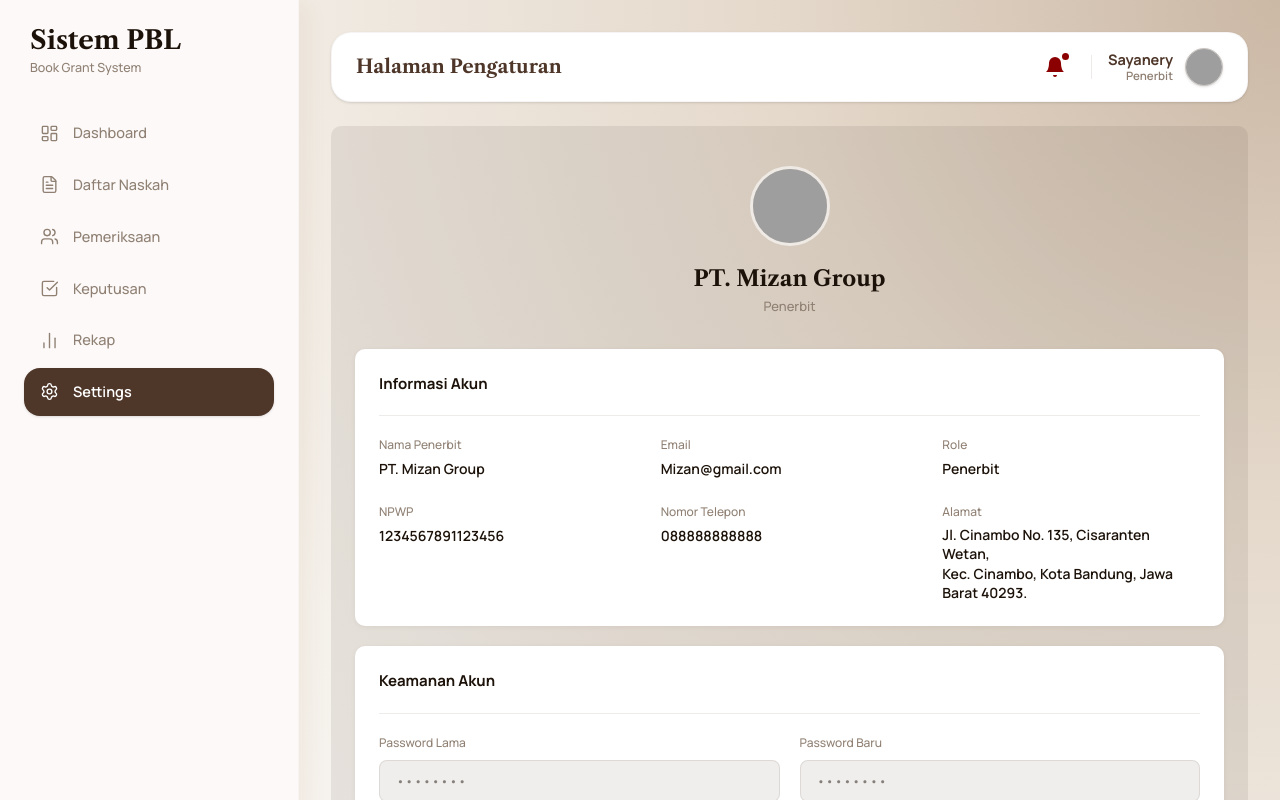
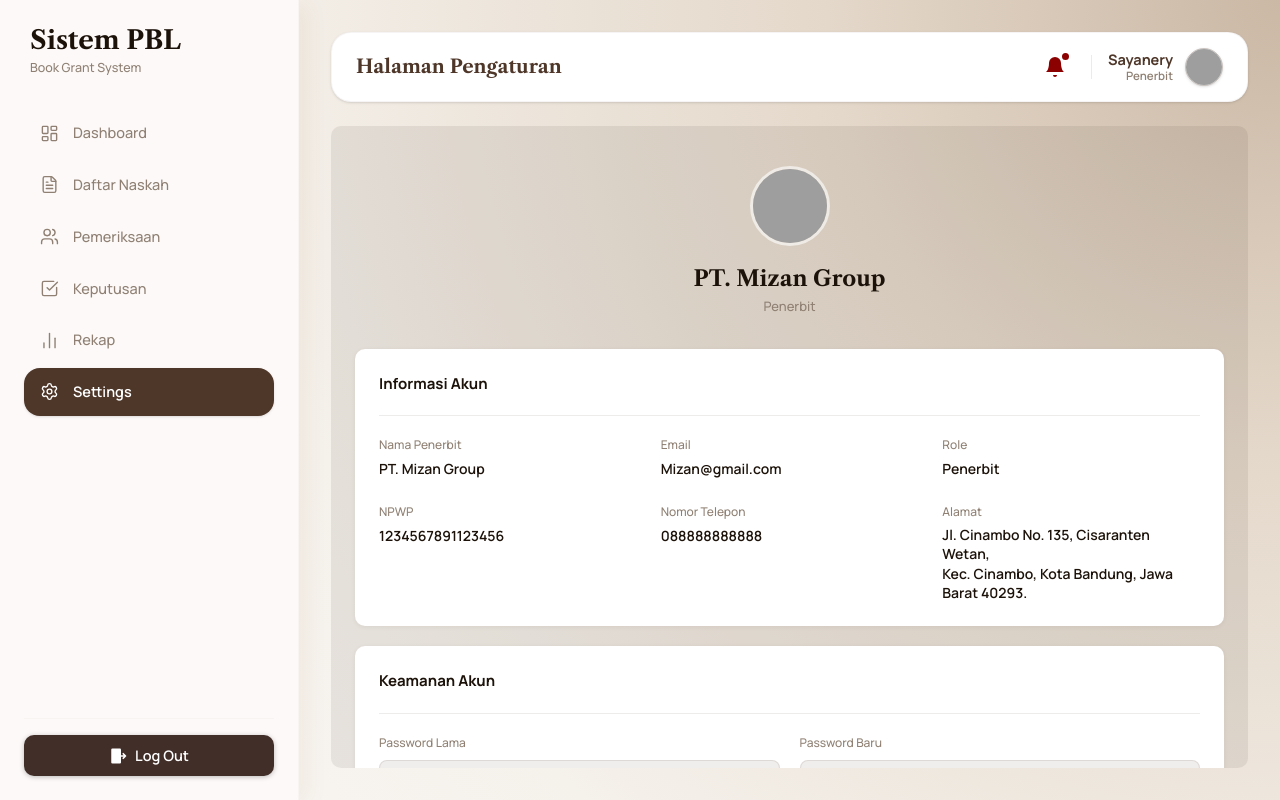
Before and after one commit to RizalHaryaputra/book-grant-frontend, a Vue app: page /settings in a window 1280 px wide. Shown: the top 800 px of the page. Built offline with nearby package versions, Linux system fonts and the light colour scheme; grey boxes are pictures that could not be loaded.

Commit message:
memperbaiki ukuran halaman

```diff
--- a/src/components/HeroBanner.vue
+++ b/src/components/HeroBanner.vue
@@ -1,16 +1,16 @@
 <template>
   <section
-    class="relative rounded-[40px] overflow-hidden min-h-[420px] shadow-xl border border-black/15 transition-all duration-300"
+    class="relative rounded-[40px] overflow-hidden min-h-[420px] lg:min-h-[480px] shadow-xl border border-black/15 transition-all duration-300"
     :style="{
       backgroundImage: `linear-gradient(135deg, rgba(35, 30, 27, 0.88) 0%, rgba(48, 41, 36, 0.78) 50%, rgba(24, 21, 19, 0.88) 100%), url('https://images.unsplash.com/photo-1532012197267-da84d127e765?auto=format&fit=crop&w=1200&q=80')`,
       backgroundSize: 'cover',
       backgroundPosition: 'center 62%'
     }"
   >
-    <div class="p-10 flex flex-col lg:flex-row justify-between items-center h-full gap-10">
+    <div class="p-10 flex flex-col lg:flex-row justify-between items-center lg:h-full gap-10">
 
       <!-- LEFT CONTENT -->
-      <div class="text-white flex-1 flex flex-col justify-between h-full">
+      <div class="text-white flex-1 flex flex-col justify-between lg:h-full">
         <div>
           <p
             class="uppercase tracking-[0.25em] text-[11.5px] font-extrabold text-white/50 mb-7"
--- a/src/components/Sidebar.vue
+++ b/src/components/Sidebar.vue
@@ -3,7 +3,7 @@
     class="flex flex-col justify-between flex-shrink-0"
     style="
       width: 299px;
-      min-height: 1004px;
+      min-height: 100vh;
       background-color: #FCF9F8;
       padding: 24px;
       border-right: 1px solid rgba(218, 194, 182, 0.10);
--- a/src/views/DashboardPublisher.vue
+++ b/src/views/DashboardPublisher.vue
@@ -7,7 +7,7 @@
     <Sidebar />
 
     <!-- Main Content -->
-    <div class="flex-1 p-8 flex flex-col h-screen overflow-hidden">
+    <div class="flex-1 p-8 flex flex-col h-screen overflow-y-auto custom-scrollbar">
       <!-- Navbar -->
       <TopNavbar title="Dashboard" />
 
@@ -32,3 +32,10 @@
 import PieChartCard from "../components/PieChartCard.vue";
 import BarChartCard from "../components/BarChartCard.vue";
 </script>
+
+<style scoped>
+.custom-scrollbar::-webkit-scrollbar { width: 7px; }
+.custom-scrollbar::-webkit-scrollbar-track { background: transparent; border-radius: 99px; }
+.custom-scrollbar::-webkit-scrollbar-thumb { background: #B09A8A; border-radius: 99px; }
+.custom-scrollbar::-webkit-scrollbar-thumb:hover { background: #4E3629; }
+</style>
--- a/src/views/Settings.vue
+++ b/src/views/Settings.vue
@@ -5,7 +5,7 @@
   >
     <Sidebar />
 
-    <div class="flex-1 p-8 overflow-y-auto" style="font-family: 'Manrope', sans-serif;">
+    <div class="flex-1 p-8 flex flex-col h-screen overflow-y-auto custom-scrollbar" style="font-family: 'Manrope', sans-serif;">
       <TopNavbar title="Halaman Pengaturan" />
 
       <!-- Main card wrapper -->
@@ -161,3 +161,10 @@
   console.log('Perbarui password')
 }
 </script>
+
+<style scoped>
+.custom-scrollbar::-webkit-scrollbar { width: 7px; }
+.custom-scrollbar::-webkit-scrollbar-track { background: transparent; border-radius: 99px; }
+.custom-scrollbar::-webkit-scrollbar-thumb { background: #B09A8A; border-radius: 99px; }
+.custom-scrollbar::-webkit-scrollbar-thumb:hover { background: #4E3629; }
+</style>
```
